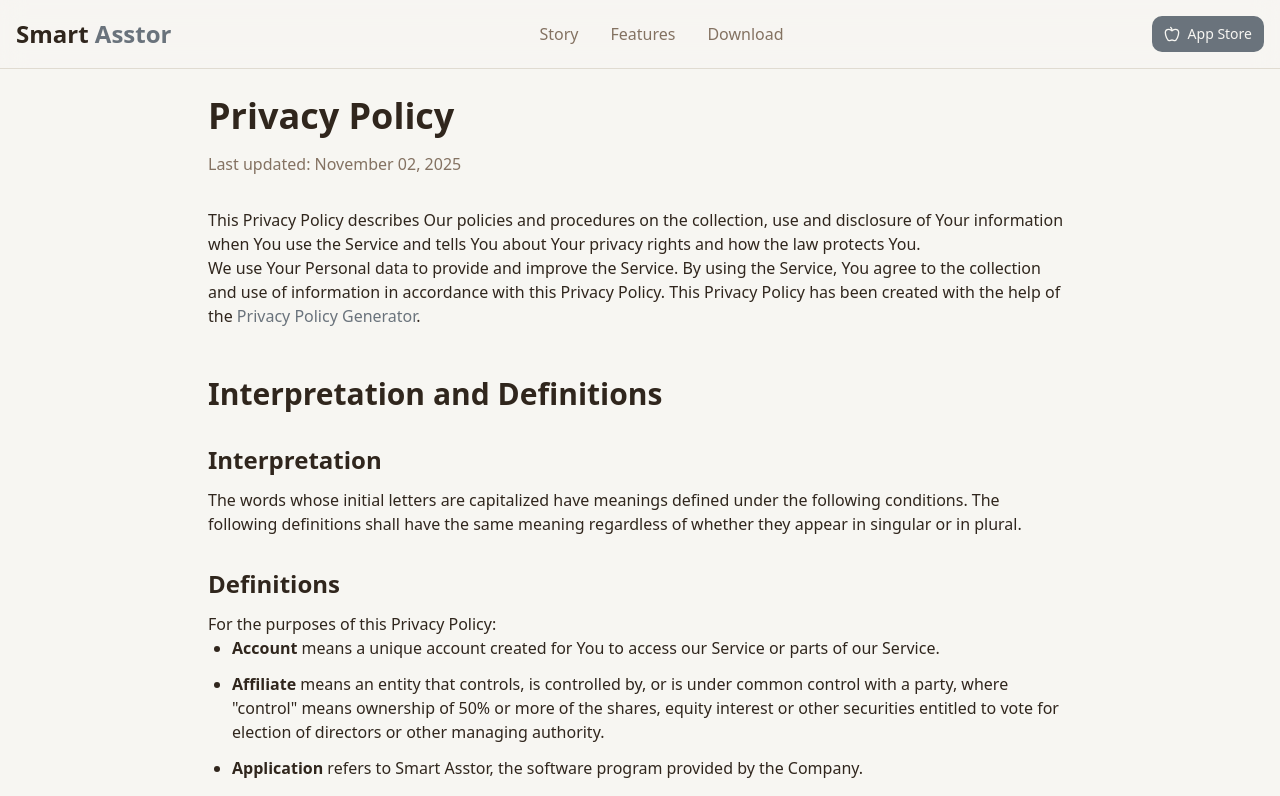
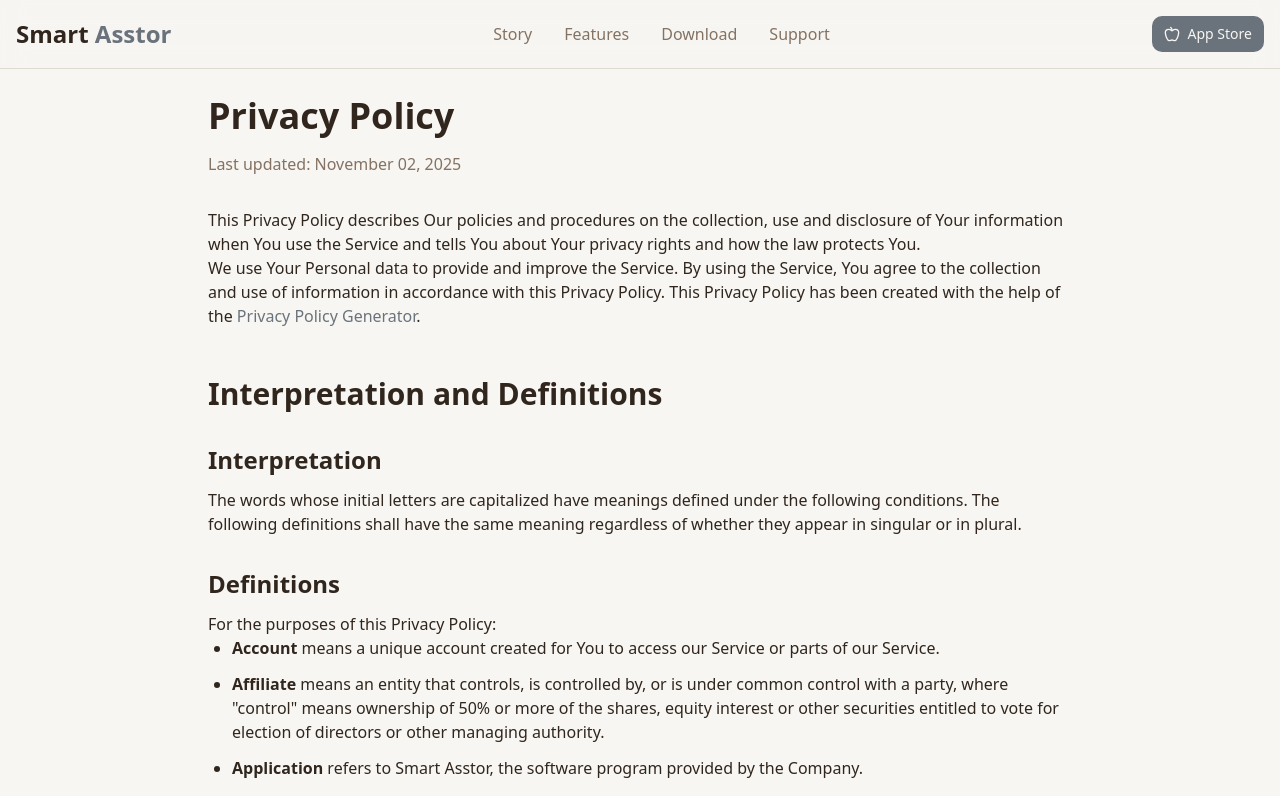
Before and after one commit to MattBegley224/smart-asstor, a React (Vite) app: page /#/privacy-policy in a window 1280 px wide. Shown: the top 796 px of the page. Built offline with nearby package versions, Linux system fonts and the light colour scheme; the HTML template or start-up script is replaced by a standard one.

Commit message:
Add Support to Navbar

```diff
--- a/src/components/Navbar.tsx
+++ b/src/components/Navbar.tsx
@@ -45,6 +45,13 @@ const Navbar = () => {
           >
             Download
           </a>
+          <a
+            href="/#contact"
+            onClick={(e) => { e.preventDefault(); handleNav('contact'); }}
+            className="text-muted-foreground hover:text-foreground transition-colors"
+          >
+            Support
+          </a>
         </div>
 
         <Button size="sm" className="gap-2">
--- a/src/pages/Index.tsx
+++ b/src/pages/Index.tsx
@@ -36,7 +36,9 @@ const Index = () => {
       <div id="download">
         <Download />
       </div>
-      <Contact />
+      <div id="contact">
+        <Contact />
+      </div>
       <Footer />
     </div>
   );
```
